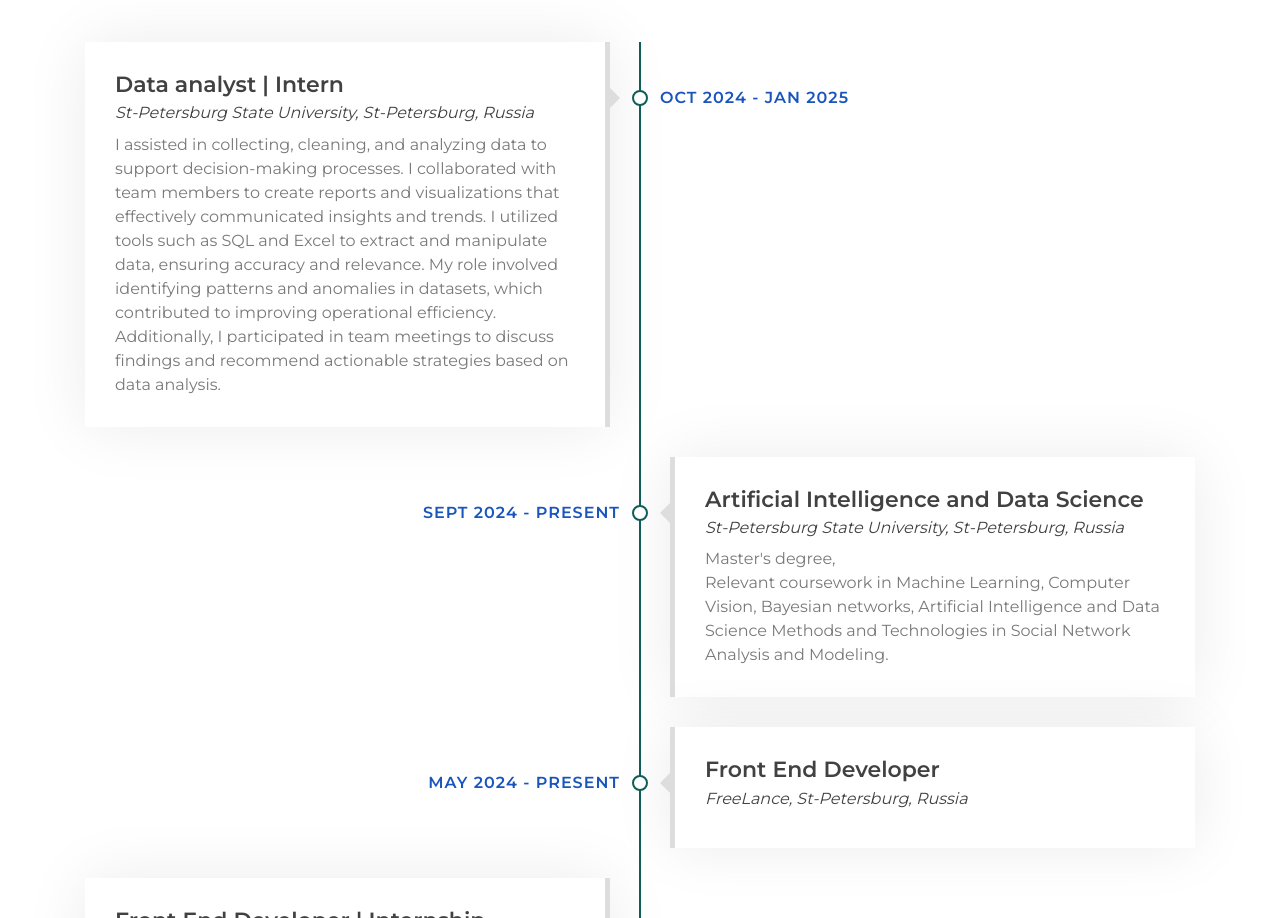
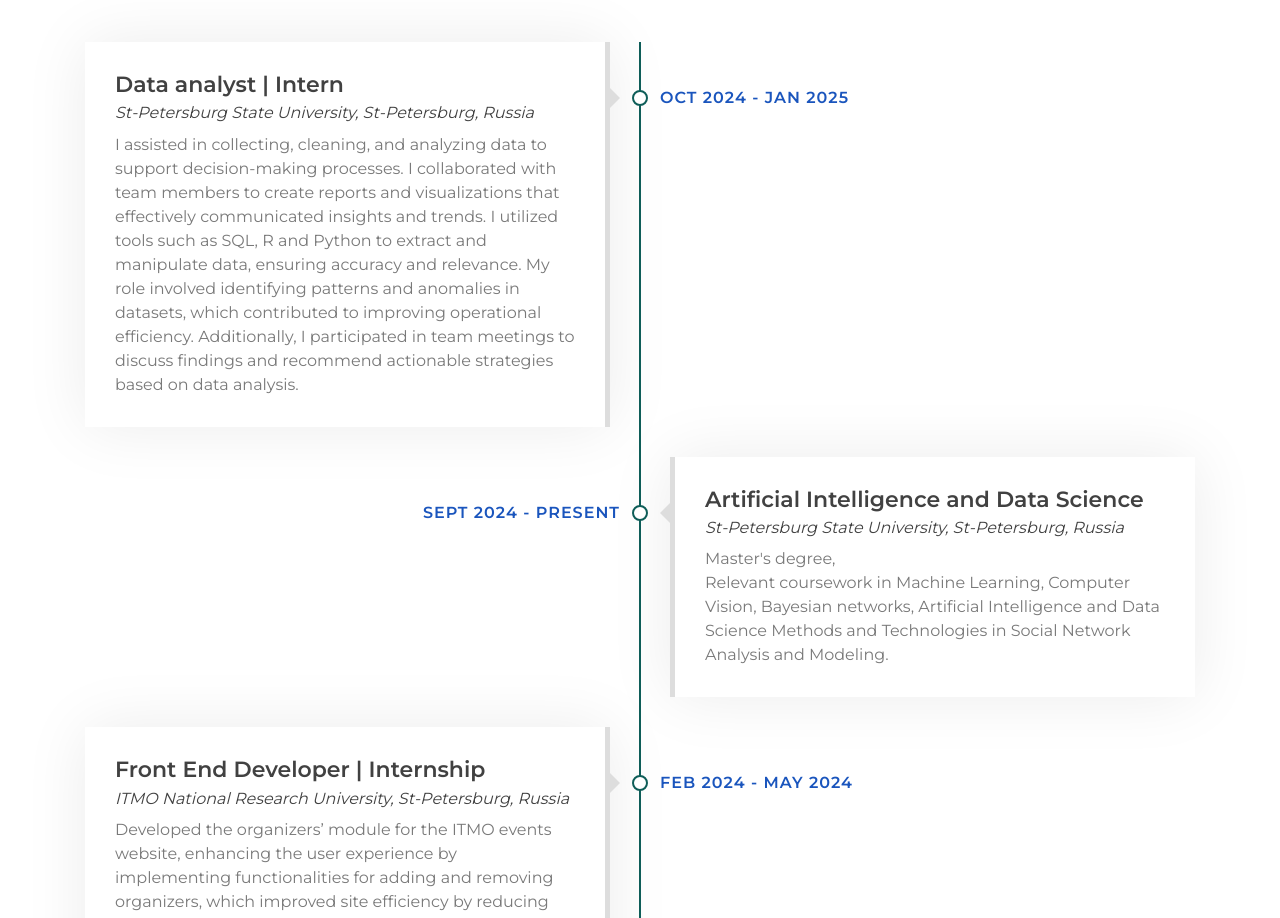
Before and after one commit to sabahoth01/portfolioo, a plain HTML site: page index.html in a window 1280 px wide. Shown: the part 1882-2800 px from the top of the page. Drawn offline with nearby package versions, Linux system fonts and the light colour scheme.

Commit message:
upd terminologies

```diff
--- a/index.html
+++ b/index.html
@@ -58,7 +58,7 @@
                                 <p>I'm</p>
                                 <h1>Brunnotte Wasaulua</h1>
                                 <h2></h2>
-                                <div class="typed-text">AI/ML Developer, Front End Developer, Data Analyst, System Analyst</div>
+                                <div class="typed-text">AI/ML Master's student, Front End Developer, Data Analyst, System Analyst</div>
                             </div>
                             <div class="hero-btn">
                                 <a class="btn" href="#contact">Hire Me</a>
@@ -211,7 +211,7 @@
                             <p>
                                 I assisted in collecting, cleaning, and analyzing data to support decision-making processes.
                                 I collaborated with team members to create reports and visualizations that effectively communicated insights and trends.
-                                I utilized tools such as SQL and Excel to extract and manipulate data, ensuring accuracy and relevance. My role involved identifying patterns and anomalies in datasets, which contributed to improving operational efficiency.
+                                I utilized tools such as SQL, R and Python to extract and manipulate data, ensuring accuracy and relevance. My role involved identifying patterns and anomalies in datasets, which contributed to improving operational efficiency.
                                 Additionally, I participated in team meetings to discuss findings and recommend actionable strategies based on data analysis.
                             </p>
                         </div>
@@ -227,7 +227,7 @@
                                 Science Methods and Technologies in Social Network Analysis and Modeling.
                         </div>
                     </div>
-                    <div class="timeline-item right wow slideInRight" data-wow-delay="0.1s">
+                    <!-- <div class="timeline-item right wow slideInRight" data-wow-delay="0.1s">
                         <div class="timeline-text">
                             <div class="timeline-date">May 2024 - present</div>
                             <h2>Front End Developer</h2>
@@ -235,7 +235,7 @@
                             <p></p>
 
                         </div>
-                    </div>
+                    </div> -->
                     <div class="timeline-item left wow slideInLeft" data-wow-delay="0.1s">
                         <div class="timeline-text">
                             <div class="timeline-date">Feb 2024 - May 2024</div>
```
